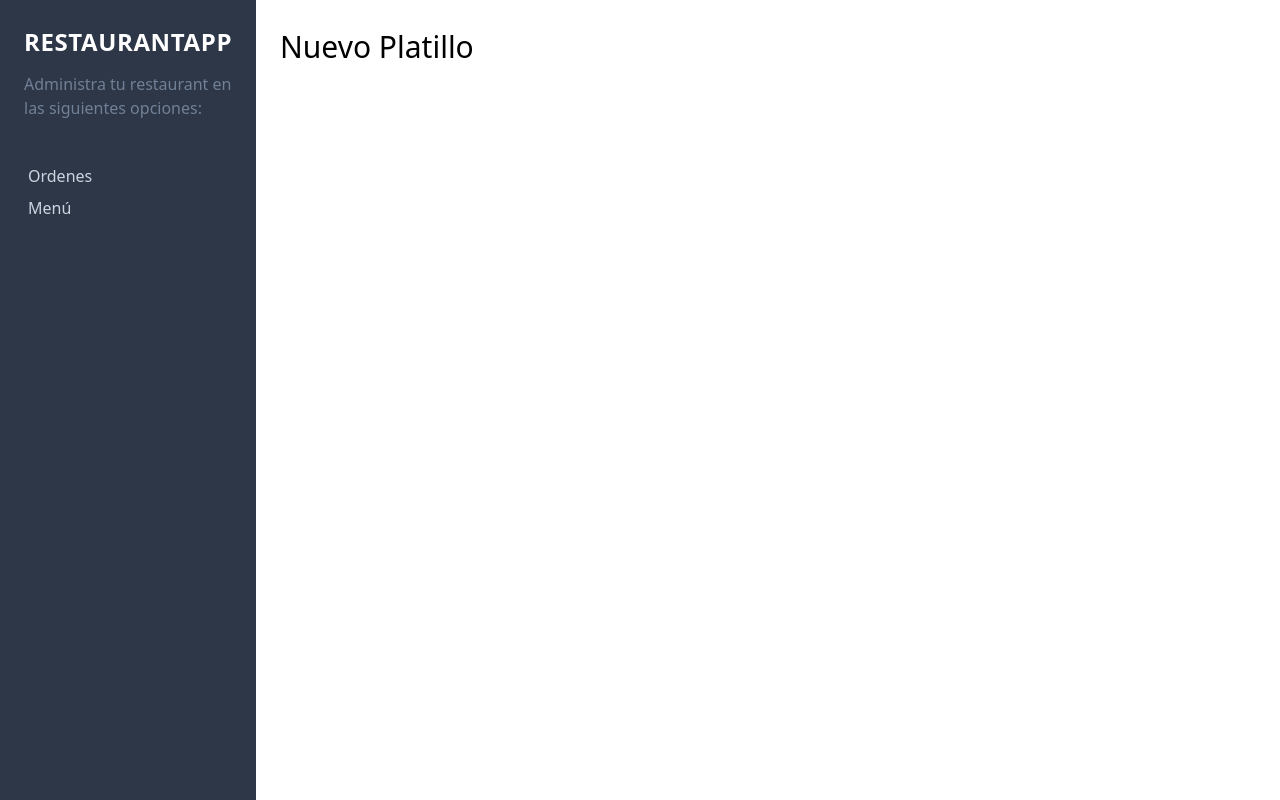
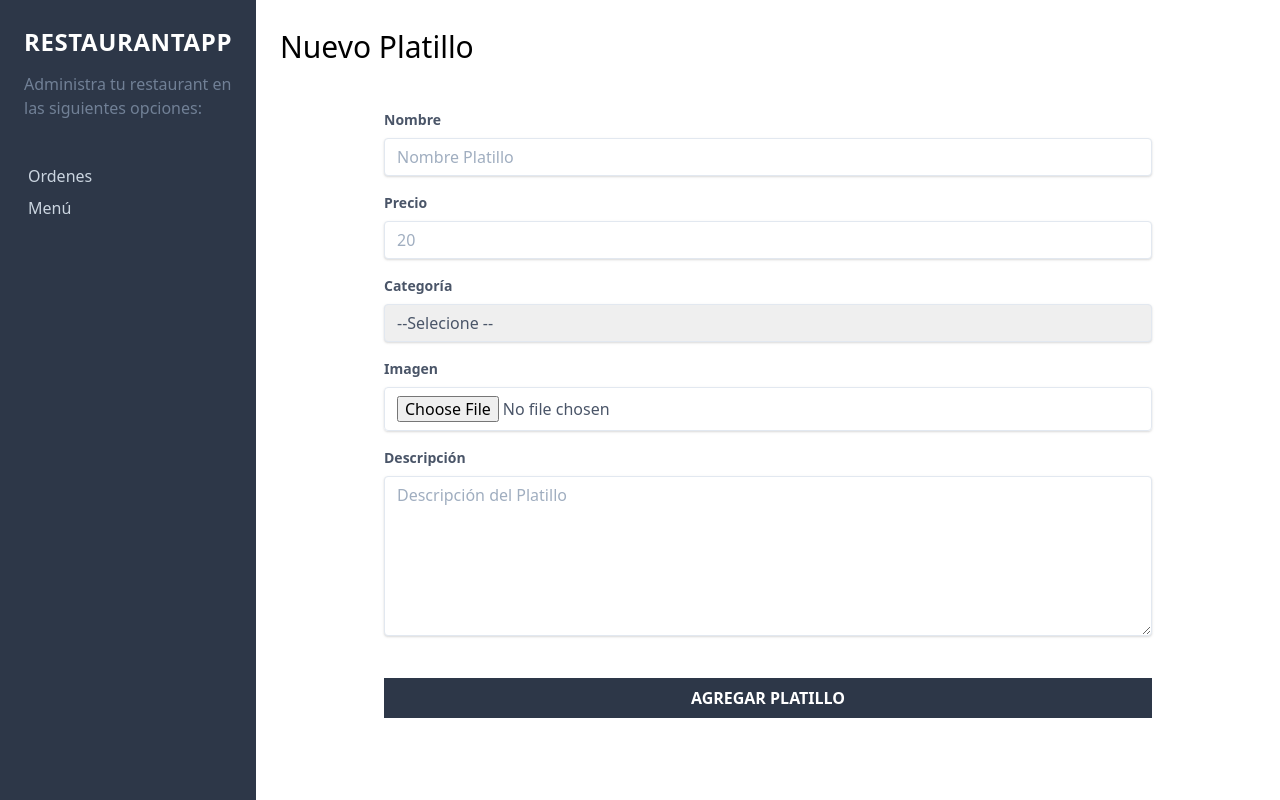
Before and after one commit to HectorAlarconGuerra/react-router-tailwindcss, a React (Create React App) app: page /nuevo-platillo in a window 1280 px wide. Built offline with nearby package versions, Linux system fonts and the light colour scheme.

Commit message:
formik validaciones

```diff
--- a/package.json
+++ b/package.json
@@ -6,6 +6,7 @@
     "@testing-library/jest-dom": "^5.11.6",
     "@testing-library/react": "^11.2.2",
     "@testing-library/user-event": "^12.6.0",
+    "formik": "^2.2.6",
     "history": "^5.0.0",
     "react": "^17.0.1",
     "react-dom": "^17.0.1",
--- a/src/components/pages/NuevoPlatillo.js
+++ b/src/components/pages/NuevoPlatillo.js
@@ -1,7 +1,113 @@
+import React from "react";
+import { useFormik } from "formik";
+
 export default function NuevoPlatillo() {
+  //validación y leer los datos del formulario
+  const formik = useFormik({
+    initialValues: {
+      nombre: "",
+      precio: "",
+      categoria: "",
+      imagen: "",
+      descripcion: "",
+    },
+    onSubmit: (datos) => {
+      console.log(datos);
+    },
+  });
+
   return (
     <>
       <h1 className="text-3xl font-light mb-4">Nuevo Platillo</h1>
+      <div className="flex justify-center mt-10">
+        <div className="w-full max-w-3xl">
+          <form onSubmit={formik.handleSubmit}>
+            <div className="mb-4">
+              <label
+                className="block text-gray-700 text-sm font-bold mb-2"
+                htmlFor="nombre"
+              >
+                Nombre
+              </label>
+              <input
+                className="shadow appearance-none border rounded w-full py-2 px-3 text-gray-700 leading-tight focus:outline-none focus:shadow-outline"
+                id="nombre"
+                type="text"
+                placeholder="Nombre Platillo"
+                value={formik.values.nombre}
+                onChange={formik.handleChange}
+              />
+            </div>
+            <div className="mb-4">
+              <label
+                className="block text-gray-700 text-sm font-bold mb-2"
+                htmlFor="precio"
+              >
+                Precio
+              </label>
+              <input
+                className="shadow appearance-none border rounded w-full py-2 px-3 text-gray-700 leading-tight focus:outline-none focus:shadow-outline"
+                id="precio"
+                type="number"
+                placeholder="20"
+                min="0"
+              />
+            </div>
+            <div className="mb-4">
+              <label
+                className="block text-gray-700 text-sm font-bold mb-2"
+                htmlFor="nombre"
+              >
+                Categoría
+              </label>
+              <select
+                className="shadow appearance-none border rounded w-full py-2 px-3 text-gray-700 leading-tight focus:outline-none focus:shadow-outline"
+                id="precio"
+                name="categoria"
+              >
+                <option value="">--Selecione --</option>
+                <option value="desayuno">Desayuno</option>
+                <option value="comida">Comida</option>
+                <option value="cena">Cena</option>
+                <option value="bebida">Bebidas</option>
+                <option value="postre">Postre</option>
+                <option value="ensalada">Ensaladas</option>
+              </select>
+            </div>
+            <div className="mb-4">
+              <label
+                className="block text-gray-700 text-sm font-bold mb-2"
+                htmlFor="imagen"
+              >
+                Imagen
+              </label>
+              <input
+                className="shadow appearance-none border rounded w-full py-2 px-3 text-gray-700 leading-tight focus:outline-none focus:shadow-outline"
+                id="imagen"
+                type="file"
+              />
+            </div>
+            <div className="mb-4">
+              <label
+                className="block text-gray-700 text-sm font-bold mb-2"
+                htmlFor="descripcion"
+              >
+                Descripción
+              </label>
+              <textarea
+                className="shadow appearance-none border rounded w-full py-2 px-3 text-gray-700 leading-tight focus:outline-none focus:shadow-outline h-40"
+                id="descripcion"
+                placeholder="Descripción del Platillo"
+              ></textarea>
+            </div>
+            <input
+              type="submit"
+              className="bg-gray-800 hover:bg-gray-900 w-full mt-5 p-2 text-white uppercase font-bold"
+              value="Agregar Platillo"
+            />
+          </form>
+        </div>
+      </div>
     </>
   );
 }
```
Also changed, not shown: 2 other files (tests, documents, lock files or other folders).
